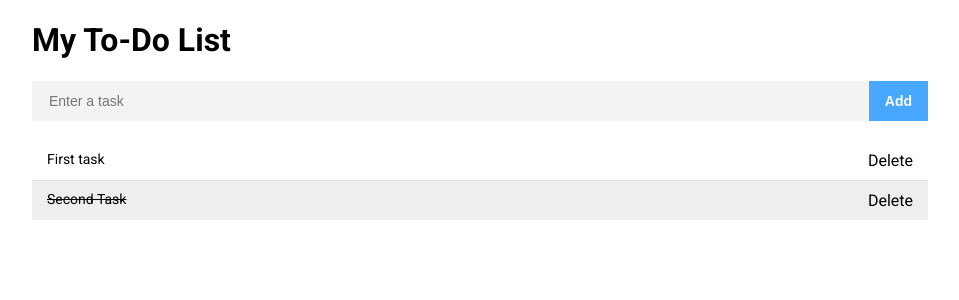
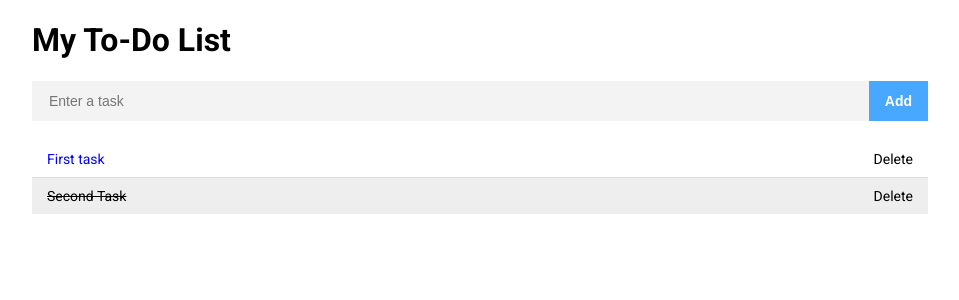
Before and after one commit to jithamolns/To-do-list, an Angular app in the folder to-do-list/: page / in a window 1280 px wide. In both pictures the pointer is over the element "First task". Shown: the top 300 px of the page, without its empty margins (160-1119 px from the left). Built offline with nearby package versions, Linux system fonts and the light colour scheme.

Commit message:
Overall font-size adjusted

```diff
--- a/to-do-list/src/app/components/todos/todos.component.css
+++ b/to-do-list/src/app/components/todos/todos.component.css
@@ -31,6 +31,10 @@
 	font-size: 14px;
 }
 
+.todo .content:hover{
+	color: blue;
+}
+
 .todo.done .content {
 	text-decoration: line-through;
 }
@@ -44,6 +48,15 @@
 	font-size: 14px;
 	outline: none;
 	flex: 1 1 100%;
+}
+
+.delete{
+	font-size: 14px;
+	cursor: pointer;
+}
+
+.delete:hover{
+	color: blue;
 }
 
 .submit-btn {
@@ -62,10 +75,12 @@
 	cursor: pointer;
 	flex: 1 1 50px;
 }
+
 .submit-btn:hover{
 	background-color: white;
 	color: #48a7fe;
 }
+
 .err{
 	color: red;
 	font-size: 14px;
```
